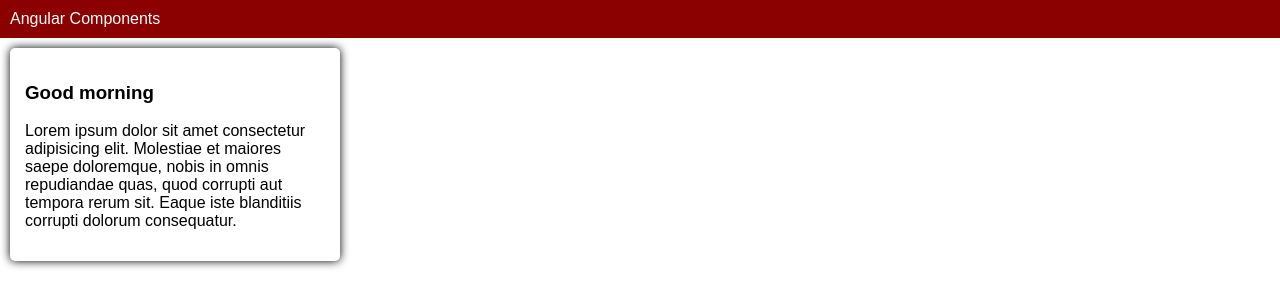
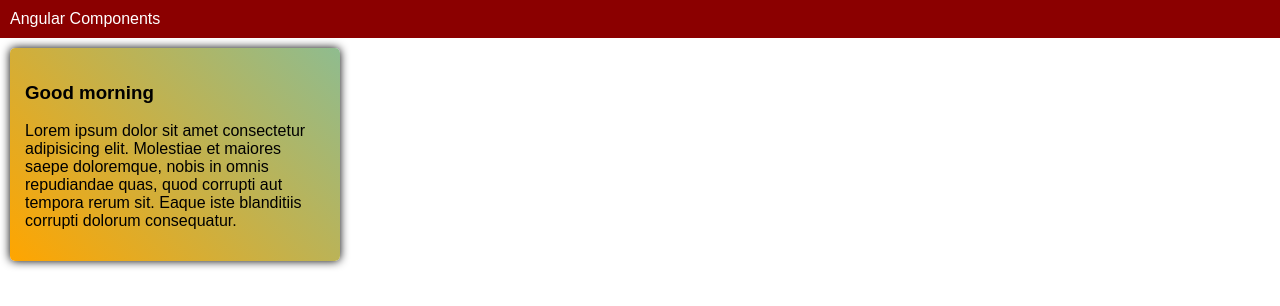
Before and after one commit to OyewoleOni/Angular-Refresh, an Angular app: page / in a window 1280 px wide. Shown: the top 306 px of the page. Built offline with nearby package versions, Linux system fonts and the light colour scheme.

Commit message:
styling components

```diff
--- a/src/styles.css
+++ b/src/styles.css
@@ -18,4 +18,5 @@ body{
     margin: 10px;
     width: 300px;
     border-radius: 5px;
+    background: linear-gradient(45deg, orange, darkseagreen);
 }
```
